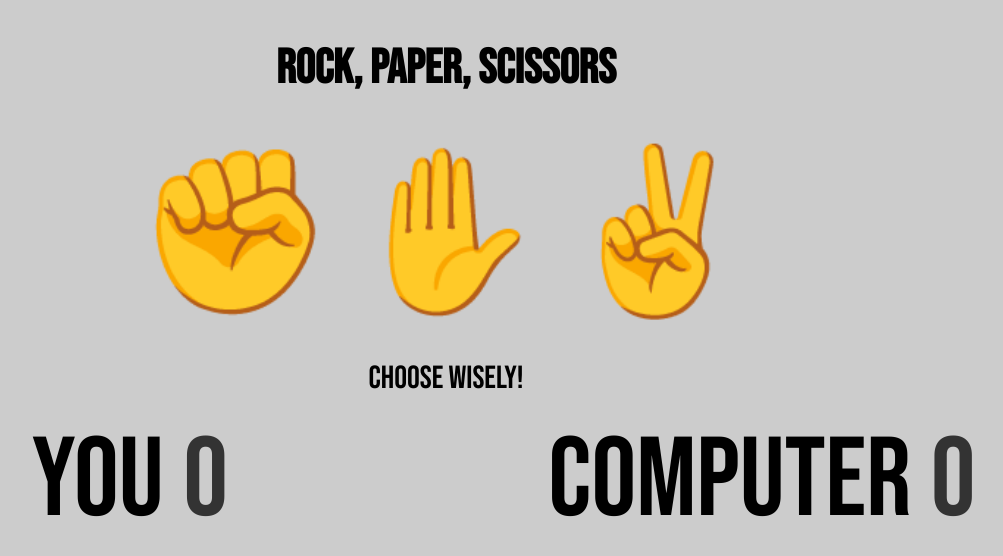
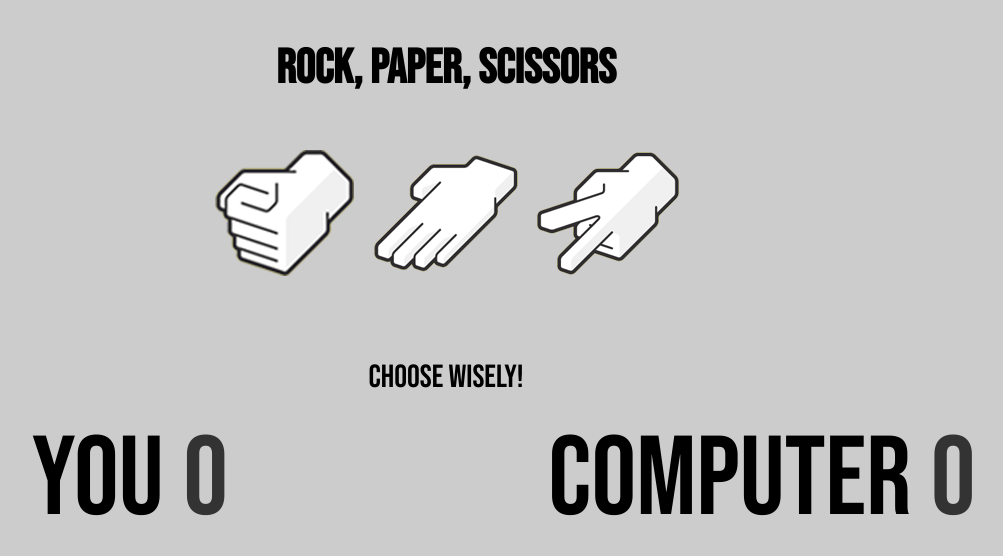
Before and after one commit to Code-Institute-Submissions/Rock-Paper-Scissors-Game-3, a plain HTML site: page index.html in a window 1280 px wide. Shown: the whole page, without its empty margins (194-1197 px from the left). Drawn offline with Linux system fonts and the light colour scheme.

Commit message:
Created images folder and images to display

```diff
--- a/index.html
+++ b/index.html
@@ -13,9 +13,15 @@
     <h2 class="header">Rock, Paper, Scissors</h2>
   </header>
   <div class="selections">
-    <button class="selection" data-selection="rock">✊</button>
-    <button class="selection" data-selection="paper">✋</button>
-    <button class="selection" data-selection="scissors">✌</button>
+    <button class="selection" data-selection="rock">
+      <img class="rockImage" src="assets/images/rock.png" alt="Rock">
+    </button>
+    <button class="selection" data-selection="paper">
+      <img class="paperImage" src="assets/images/paper.png" alt="Paper">
+    </button>
+    <button class="selection" data-selection="scissors">
+      <img class="scissorsImage" src="assets/images/scissors.png" alt="Scissors">
+    </button>
   </div>
   <div class="choose-wisely">
     Choose Wisely!
```
Also changed, not shown: assets/images/paper.png (added), assets/images/rock.png (added), assets/images/scissors.png (added).
